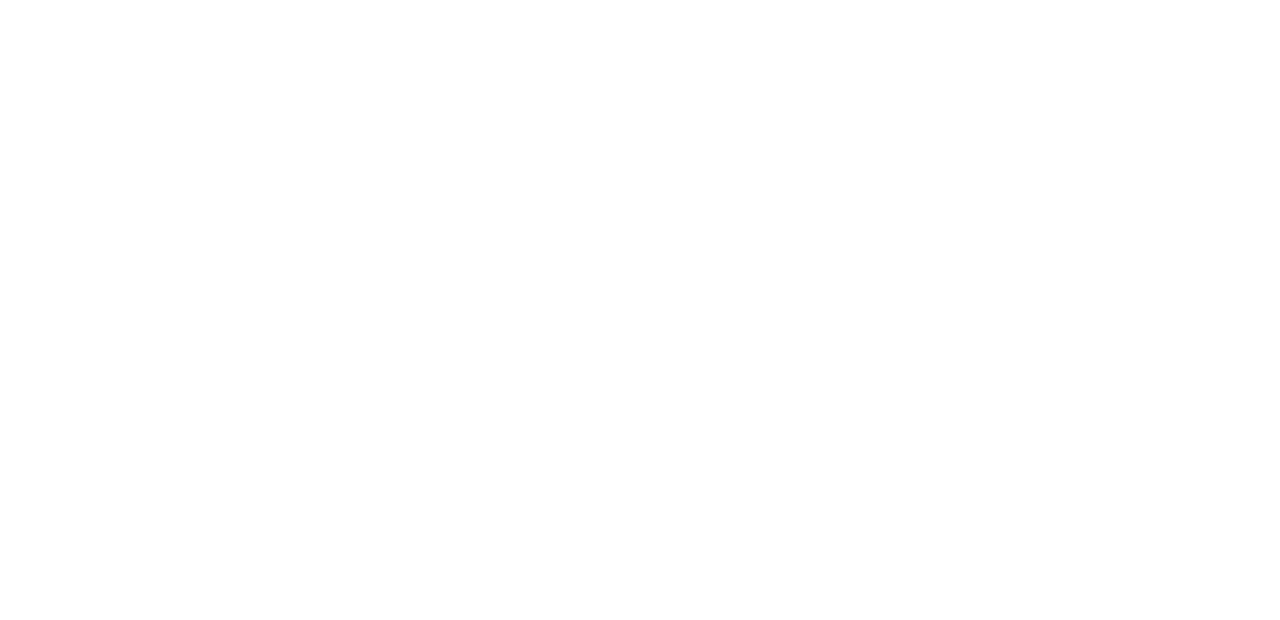
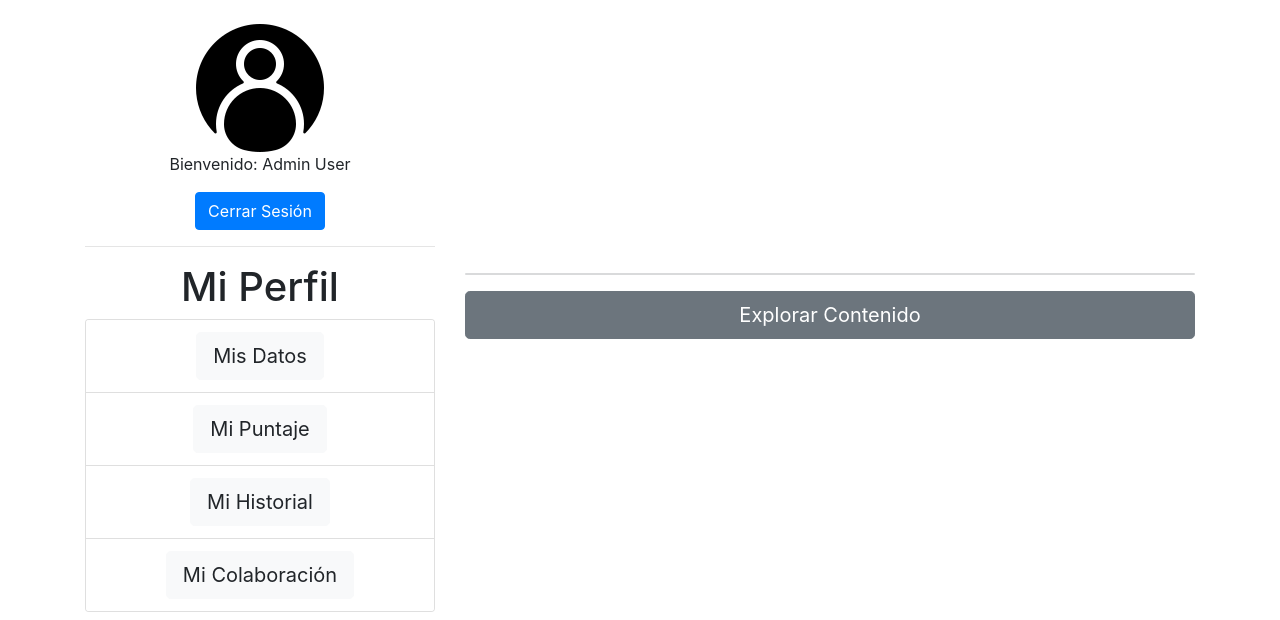
Before and after one commit to tomasjimenez/proyectocintaroja, a React (Create React App) app: page / in a window 1280 px wide. Shown: the top 620 px of the page. Built offline with nearby package versions, Linux system fonts and the light colour scheme.

Commit message:
Fix App.js

```diff
--- a/src/App.js
+++ b/src/App.js
@@ -1,11 +1,11 @@
 import React from 'react';
+import Profile from './components/Profile';
 import './App.css';
-import './containers/CreaTuCuenta'
 
 function App() {
   return (
     <div>
-
+        < Profile />
     </div>
   );
 }
```
